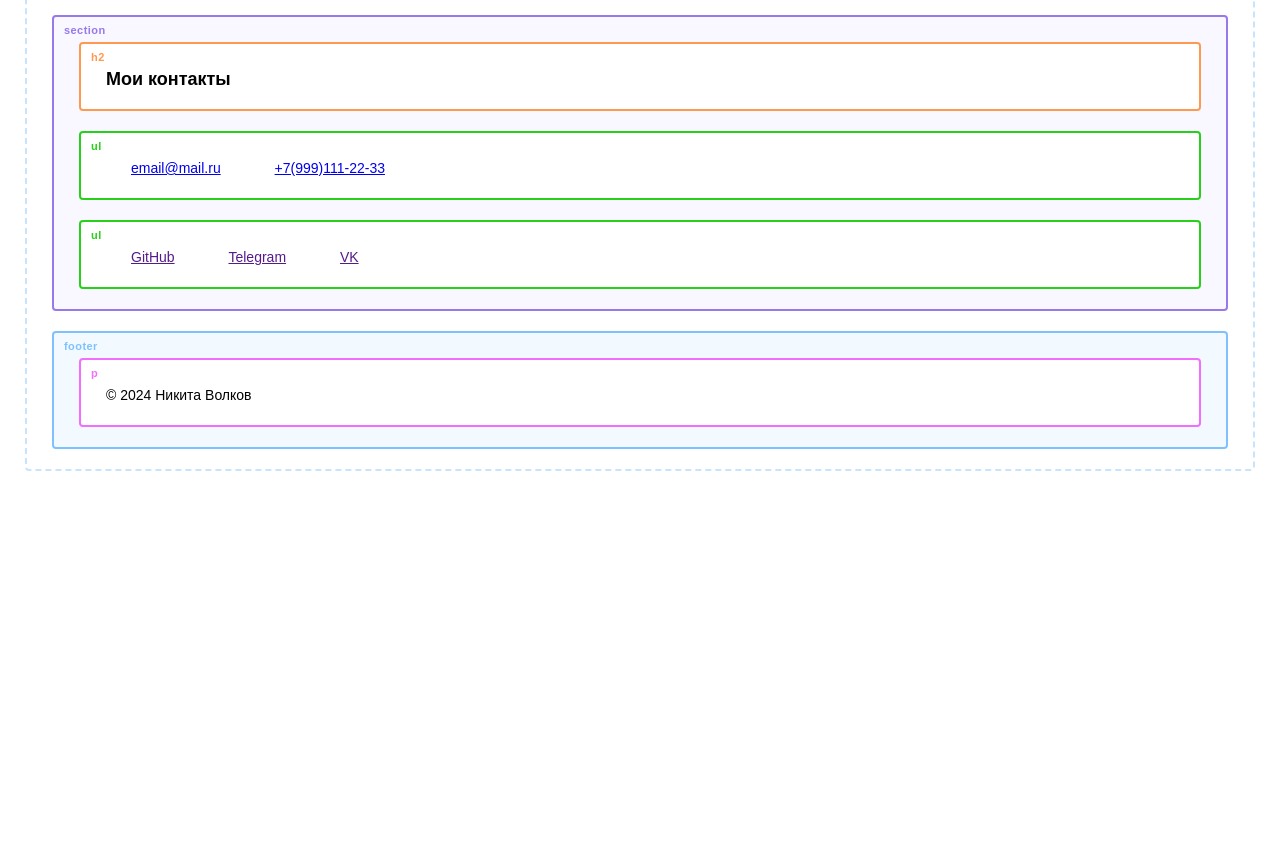
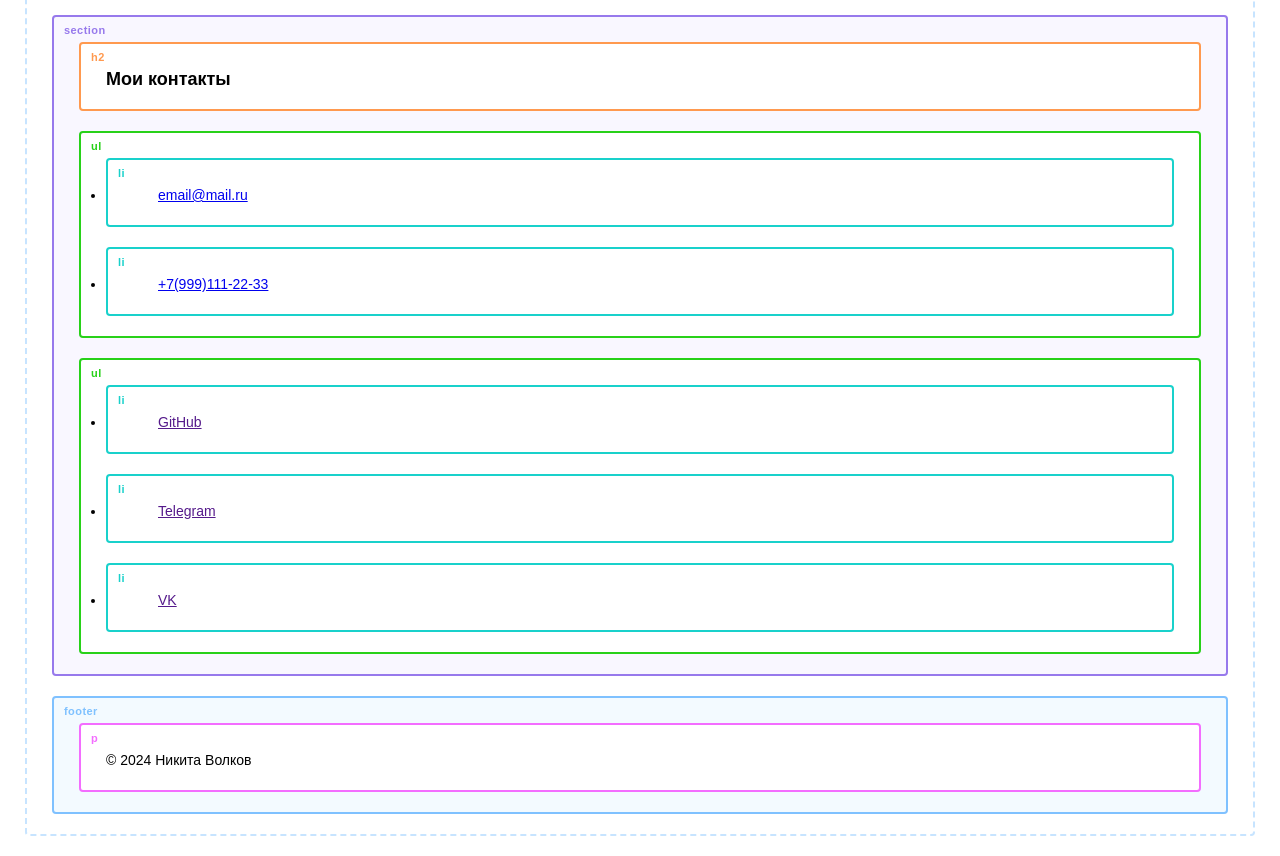
Before and after one commit to GenaTriXXX/portfolio, a plain HTML site: page index.html in a window 1280 px wide. Shown: the part 3120-3976 px from the top of the page. Before the commit the page ends 3611 px from the top, so only its background shows below. Drawn offline with Linux system fonts and the light colour scheme; a web font is replaced by a local one.

Commit message:
Правки валидатора

```diff
--- a/index.html
+++ b/index.html
@@ -76,15 +76,16 @@
     </section>
     <section id="contacts">
         <h2>Мои контакты</h2>
-        <ul>
-            <a href="mailto:email@mail.ru">email@mail.ru</a>
-            <a href="tel:+79991112233">+7(999)111-22-33</a>
-        </ul>
-        <ul>
-            <a href="">GitHub</a>
-            <a href="">Telegram</a>
-            <a href="">VK</a>
-        </ul>
+            <ul>
+                <li><a href="mailto:email@mail.ru">email@mail.ru</a></li>
+                <li><a href="tel:+79991112233">+7(999)111-22-33</a></li>
+            </ul>
+            <ul>
+                <li><a href="">GitHub</a></li>
+                <li><a href="">Telegram</a></li>
+                <li><a href="">VK</a></li>
+            </ul>
+        </li>
     </section>
 
     <footer>
```
